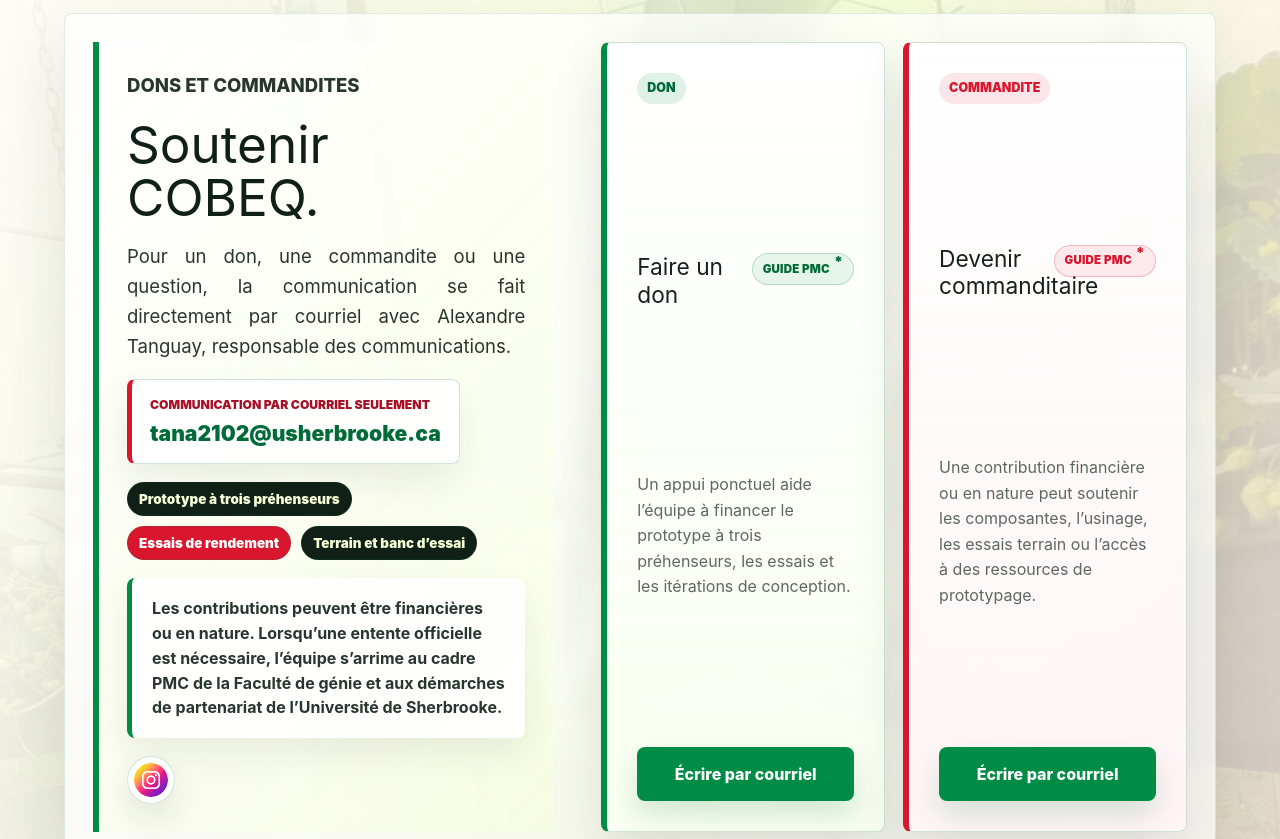
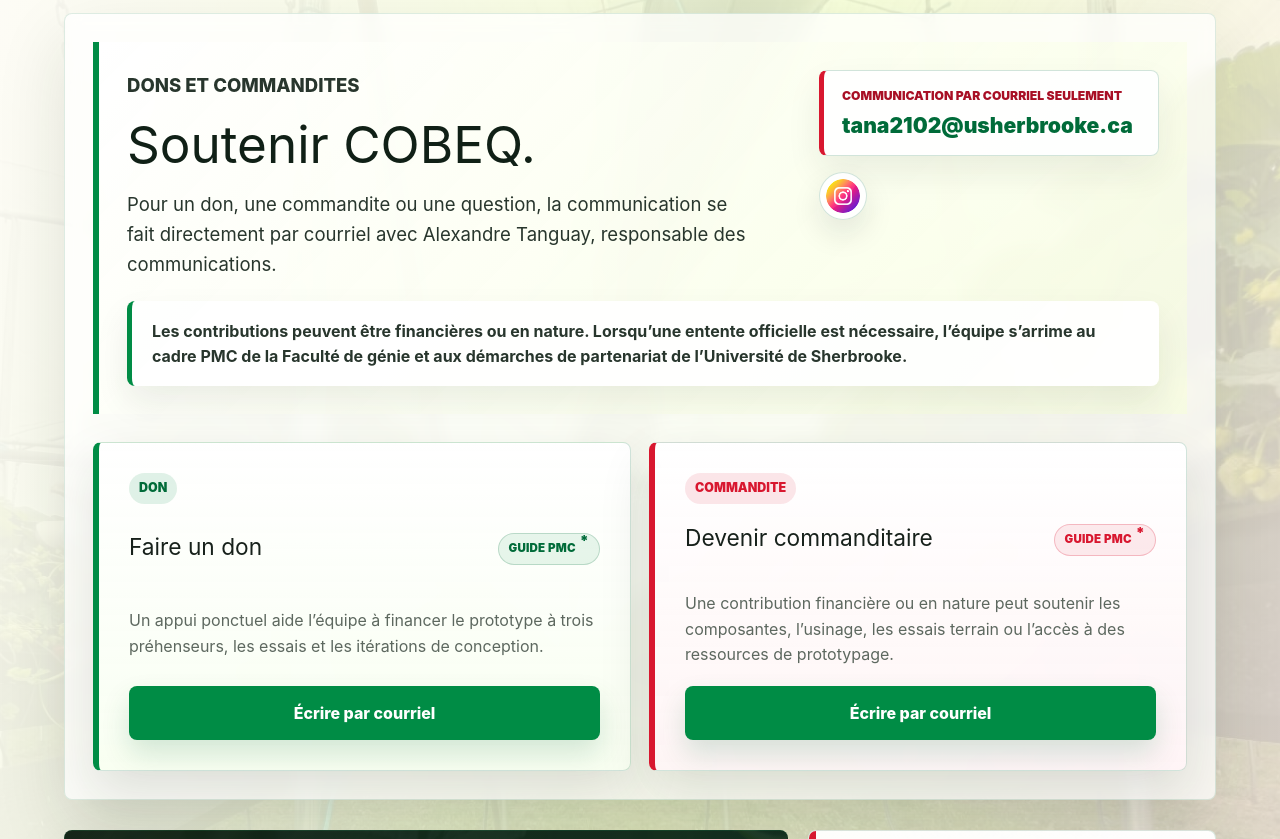
Before and after one commit to Alexandre2102/cobeq, a Next.js app: page / in a window 1280 px wide. Shown: the part 8221-9060 px from the top of the page. Built offline with nearby package versions, Linux system fonts and the light colour scheme.

Commit message:
Reorganize support contact panel

```diff
--- a/app/globals.css
+++ b/app/globals.css
@@ -226,7 +226,6 @@
 .info-card p,
 .timeline-item p,
 .team-copy > p:not(.section-kicker),
-.support-copy > p:not(.section-kicker),
 .site-footer p {
   text-align: justify;
   text-wrap: pretty;
@@ -1262,8 +1261,8 @@
 
 .support-layout {
   display: grid;
-  grid-template-columns: minmax(280px, 0.88fr) minmax(320px, 1.12fr);
-  gap: clamp(22px, 4vw, 48px);
+  grid-template-columns: 1fr;
+  gap: clamp(20px, 3vw, 28px);
   align-items: stretch;
   width: min(1160px, 100%);
   margin-inline: auto;
@@ -1277,12 +1276,22 @@
 
 .support-copy {
   display: grid;
+  grid-template-columns: minmax(0, 1fr) minmax(270px, 340px);
   align-content: center;
-  gap: 18px;
+  align-items: start;
+  column-gap: clamp(24px, 5vw, 72px);
+  row-gap: 22px;
   min-width: 0;
   padding: clamp(18px, 2.4vw, 28px);
   border-left: 6px solid var(--green);
   background: linear-gradient(135deg, rgba(255, 255, 255, 0.82), rgba(246, 255, 214, 0.5));
+}
+
+.support-copy-main {
+  display: grid;
+  gap: 18px;
+  max-width: 700px;
+  min-width: 0;
 }
 
 .support-copy h2 {
@@ -1299,32 +1308,18 @@
   line-height: 1.62;
 }
 
-.support-facts {
-  display: flex;
-  flex-wrap: wrap;
-  gap: 10px;
-}
-
-.support-facts span {
-  display: inline-flex;
-  align-items: center;
-  min-height: 34px;
-  padding: 8px 11px;
-  border: 1px solid rgba(0, 107, 57, 0.16);
-  border-radius: 999px;
-  background: #102016;
-  color: #f6ffd6;
-  font-size: 0.84rem;
-  font-weight: 900;
-  line-height: 1.15;
-}
-
-.support-facts span:nth-child(2) {
-  background: var(--red);
-  color: white;
+.support-channel {
+  display: grid;
+  gap: 16px;
+  align-content: start;
+  justify-items: start;
+  justify-self: end;
+  width: min(100%, 340px);
+  min-width: 0;
 }
 
 .support-note {
+  grid-column: 1 / -1;
   padding: 18px 20px;
   border-left: 5px solid var(--green);
   border-radius: 8px;
@@ -1362,6 +1357,10 @@
   font-weight: 900;
   line-height: 1.18;
   overflow-wrap: anywhere;
+}
+
+.support-channel .email-only-banner {
+  width: 100%;
 }
 
 .footer-contact span {
@@ -2634,6 +2633,24 @@
 }
 
 @media (max-width: 760px) {
+  .support-copy {
+    grid-template-columns: 1fr;
+  }
+
+  .support-channel,
+  .support-note {
+    grid-column: auto;
+  }
+
+  .support-channel {
+    justify-self: start;
+    width: min(100%, 420px);
+  }
+
+  .support-channel .email-only-banner {
+    max-width: 420px;
+  }
+
   .intro-band::after,
   .focus-band::before,
   .objective-band::after,
@@ -2653,7 +2670,6 @@
   .info-card p,
   .timeline-item p,
   .team-copy > p:not(.section-kicker),
-  .support-copy > p:not(.section-kicker),
   .support-card p,
   .site-footer p {
     text-align: left;
--- a/app/page.tsx
+++ b/app/page.tsx
@@ -496,26 +496,25 @@
       <section className="content-band support-band" id="contribuer">
         <div className="support-layout">
           <div className="support-copy">
+            <div className="support-copy-main">
               <p className="section-kicker">Dons et commandites</p>
               <h2>Soutenir COBEQ.</h2>
               <p>
                 Pour un don, une commandite ou une question, la communication se fait directement par courriel avec Alexandre Tanguay, responsable des communications.
               </p>
+            </div>
+            <div className="support-channel">
               <div className="email-only-banner">
                 <span>Communication par courriel seulement</span>
                 <a href={`mailto:${communicationContact.email}`}>{communicationContact.email}</a>
               </div>
-            <div className="support-facts" aria-label="Priorités du soutien">
-              <span>Prototype à trois préhenseurs</span>
-              <span>Essais de rendement</span>
-              <span>Terrain et banc d’essai</span>
+              <a className="social-link instagram-icon-link" href="https://www.instagram.com/cobeq.ca/" target="_blank" rel="noreferrer" aria-label="Instagram COBEQ">
+                <img src="/brand/instagram-couleur.png" alt="" />
+              </a>
             </div>
             <div className="support-note">
               Les contributions peuvent être financières ou en nature. Lorsqu’une entente officielle est nécessaire, l’équipe s’arrime au cadre PMC de la Faculté de génie et aux démarches de partenariat de l’Université de Sherbrooke.
             </div>
-            <a className="social-link instagram-icon-link" href="https://www.instagram.com/cobeq.ca/" target="_blank" rel="noreferrer" aria-label="Instagram COBEQ">
-              <img src="/brand/instagram-couleur.png" alt="" />
-            </a>
           </div>
 
           <div className="support-actions">
```
Also changed, not shown: 5 other files (tests, documents, lock files or other folders). Lines whose indentation alone changed are shown as unchanged.
